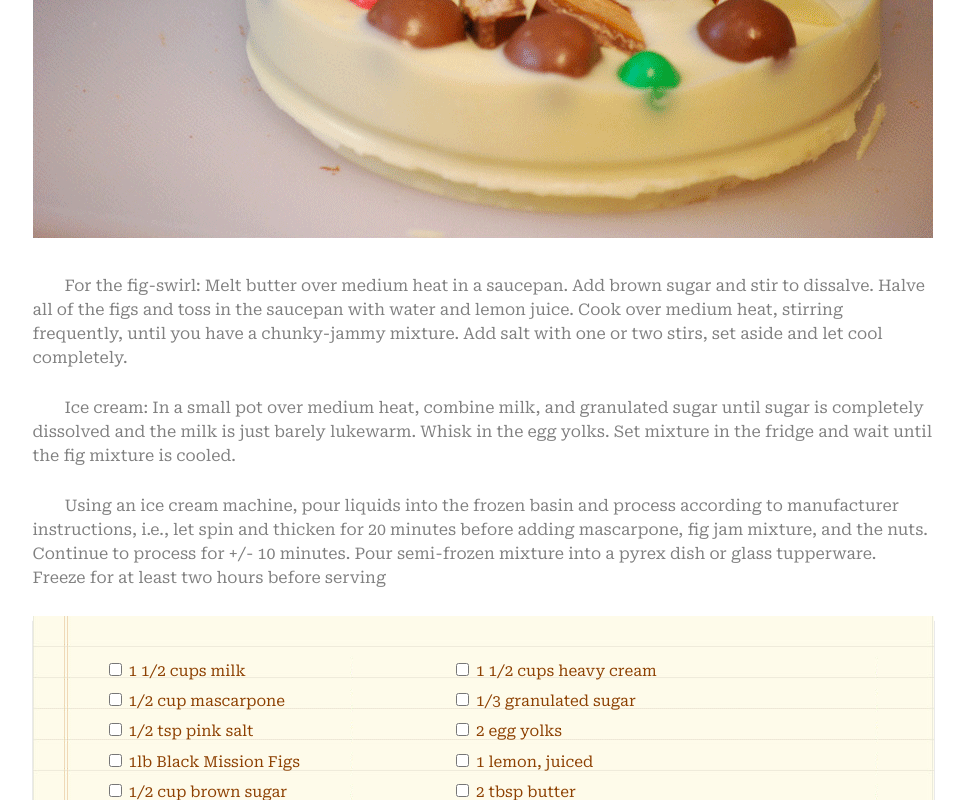
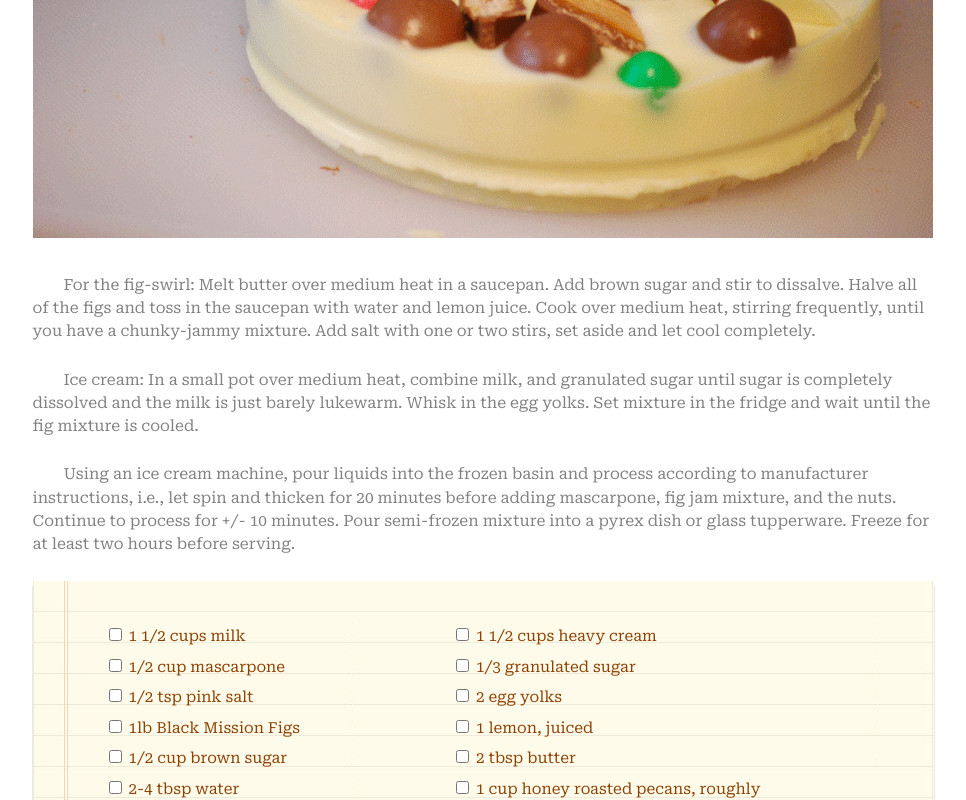
Before and after one commit to Spacecowboi/chocolate-pizza, a plain HTML site: page index.html in a window 1280 px wide. Shown: the part 607-1407 px from the top of the page, without its empty margins (157-1123 px from the left). Drawn offline with Linux system fonts and the light colour scheme; a web font is replaced by a local one.

Commit message:
fixed recipe text to display same paragraph format

```diff
--- a/index.html
+++ b/index.html
@@ -87,7 +87,7 @@
           spin and thicken for 20 minutes before adding mascarpone, fig jam
           mixture, and the nuts. Continue to process for +/- 10 minutes. Pour
           semi-frozen mixture into a pyrex dish or glass tupperware. Freeze for
-          at least two hours before serving
+          at least two hours before serving.
         </p>
       </div>
       <div id="recipe-card">
--- a/styles.css
+++ b/styles.css
@@ -95,6 +95,7 @@ header {
 
 #recipe-text p {
   line-height: 150%;
+  font-size: 96.5%;
   font-family: 'Roboto Serif', serif;
   padding-bottom: 10px;
 }
```
